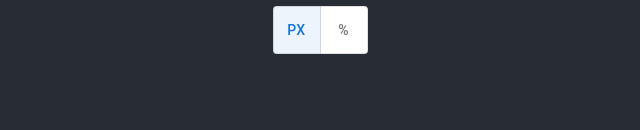
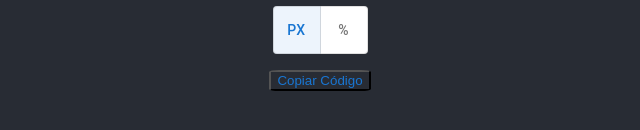
Before and after one commit to Vinny021/border-radius-previewer, a React (Create React App) app: page / in a window 1280 px wide. Shown: the part 382-512 px from the top of the page, without its empty margins (320-960 px from the left). Built offline with nearby package versions, Linux system fonts and the light colour scheme.

Commit message:
Copiar codigo

```diff
--- a/src/components/InputsForm/InputsComponents.jsx
+++ b/src/components/InputsForm/InputsComponents.jsx
@@ -14,6 +14,18 @@ function InputsForm() {
     const handleChange = (event, newMeasurement) => {
       setMeasurement(newMeasurement);
     };
+
+    const copyCss = () => {
+      var css =
+      `.Box {
+        min-height: 10rem;
+        min-width: 10rem;
+        background-color: #61dafb;
+        border-radius: ${topLeft}${measurement} ${topRight}${measurement} ${bottomLeft}${measurement} ${bottomRight}${measurement}
+      }`
+
+      navigator.clipboard.writeText(css);
+    }
 
     return(
         <div>
@@ -56,6 +68,7 @@ function InputsForm() {
             </div> */}
           </div>
           <BoxPreviewer topLeft={topLeft} topRight={topRight} bottomLeft={bottomLeft} bottomRight={bottomRight} measurement={measurement}/>
+
           <ToggleButtonGroup
             style={{marginTop:'1rem', backgroundColor:'white'}}
             color="primary"
@@ -66,6 +79,8 @@ function InputsForm() {
             <ToggleButton style={{width:'3rem'}} value="px">Px</ToggleButton>
             <ToggleButton style={{width:'3rem'}} value="%">%</ToggleButton>
           </ToggleButtonGroup>
+
+          <button className='copyButton' onClick={copyCss}>Copiar Código</button>
         </div>
     );
 }
--- a/src/components/InputsForm/InputsForm.css
+++ b/src/components/InputsForm/InputsForm.css
@@ -33,3 +33,13 @@
     margin-left: 0;
     margin-right: auto;
   }
+
+  .copyButton{
+    display: flex;
+    margin-top: 1rem;
+    margin-left: auto;
+    margin-right: auto;
+    border-radius: 10%;
+    color: #1976d2;;
+    background-color: #282c34;
+  }
```
